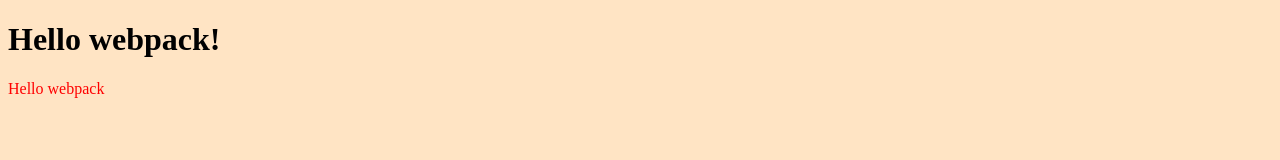
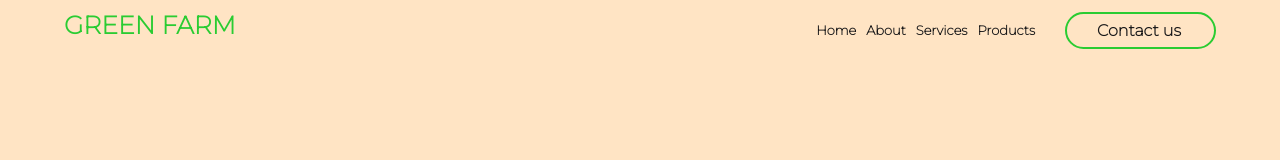
Before and after one commit to Zeph180/Great-farm, a website built with webpack: page src/index.html in a window 1280 px wide. Built offline with nearby package versions, Linux system fonts and the light colour scheme.

Commit message:
Create navbar

```diff
--- a/src/index.html
+++ b/src/index.html
@@ -3,9 +3,24 @@
 <head>
     <meta charset="UTF-8">
     <meta name="viewport" content="width=device-width, initial-scale=1.0">
-    <title>Wbpack Exercise</title>
+    <script src="https://code.iconify.design/iconify-icon/1.0.5/iconify-icon.min.js"></script>
+    <title>Green farm</title>
 </head>
 <body>
-    <h1>Hello webpack!</h1>
+    <header>
+        <nav>
+            <section id="head">
+                <h1 id="logo">GREEN FARM</h1>
+                <iconify-icon class="close-btn" icon="material-symbols:close-rounded"></iconify-icon>
+            </section>
+            <ul id="nav-list">
+                <li>Home</li>
+                <li>About</li>
+                <li>Services</li>
+                <li>Products</li>
+                <li id="contact">Contact us</li>
+            </ul>
+        </nav>
+    </header>
 </body>
 </html>
--- a/src/index.js
+++ b/src/index.js
@@ -1,19 +1,8 @@
 // eslint-disable-next-line import/no-extraneous-dependencies
 import _ from 'lodash';
 import './style.css';
+import './nav/navStyles.css';
 
 function component() {
-  const element = document.createElement('div');
-
-  // Lodash, now imported by this script
-  element.innerHTML = _.join(['Hello', 'webpack'], ' ');
-  element.classList.add('hello');
-
-  const myIcon = new Image();
-
-  element.appendChild(myIcon);
-
-  return element;
+  console.log('ooo');
 }
-
-document.body.appendChild(component());
--- /dev/null
+++ b/src/nav/domElements.js
@@ -0,0 +1,3 @@
+const imageCont = document.getElementById('icon');
+
+export { imageCont };
--- /dev/null
+++ b/src/nav/navStyles.css
@@ -0,0 +1,106 @@
+nav {
+  font-size: 20px;
+  margin-top: 5px;
+  font-weight: bold;
+}
+
+#head {
+  display: flex;
+  flex-direction: row;
+  width: 85%;
+  margin: auto;
+  justify-content: space-between;
+  margin-bottom: 20px;
+}
+
+#logo {
+  width: 88%;
+  font-size: 25px;
+  margin: 0;
+  color: #2ACC32;
+}
+
+.close-btn {
+  font-size: 30px;
+}
+
+.close-btn:hover {
+  color: #2ACC32;
+}
+
+#nav-list {
+  float: right;
+  padding: 0 40px 0;
+  margin: 0;
+  list-style: none;
+  text-align: right;
+}
+
+#nav-list li {
+  margin-bottom: 10px;
+  cursor: pointer;
+}
+
+li:hover {
+  color: #4cc552;
+}
+
+li:active  {
+  color: #2ACC32;
+  font-weight: 500;
+}
+
+li:visited {
+  color: teal;
+}
+
+
+#contact {
+  border: 2px solid #2ACC32;
+  border-radius: 50px;
+  padding: 7px;
+  width: 130px;
+  font-size: 16px;
+  text-align: center;
+  font-weight: bold;
+  margin-left: 20px;
+}
+
+#contact:hover {
+  color: red;
+}
+
+@media (min-width: 768px) {
+  header {
+    display: flex;
+    flex-direction: column;
+    align-items: center;
+  }
+
+  nav {
+    padding: 5px 10px;
+    display: flex;
+    width: 90%;
+  }
+
+  #logo {
+    display: inline;
+    margin: 0;
+  }
+
+  .close-btn {
+    display: none;
+  }
+
+  #nav-list {
+    display: flex;
+    justify-content: space-between;
+    align-items: center;
+    padding: 0;
+    font-size: 13px;
+  }
+
+  #nav-list li {
+    padding-right: 10px;
+  }
+}
--- a/src/style.css
+++ b/src/style.css
@@ -1,7 +1,11 @@
-.hello {
-  color: red;
+@import url('https://fonts.googleapis.com/css2?family=Montserrat:wght@200&display=swap');
+body {
+  background-color: bisque;
+  font-family: 'Montserrat', sans-serif;
+  margin: 0;
+  padding: 0;
 }
 
-body {
-  background-color: bisque;
+*{
+   color: #191819;
 }
```
Also changed, not shown: dist/index.html, src/asset/images/logo.png (added), src/nav/logo.js (added), src/nav/navIndex.js (added), 2 other files.
